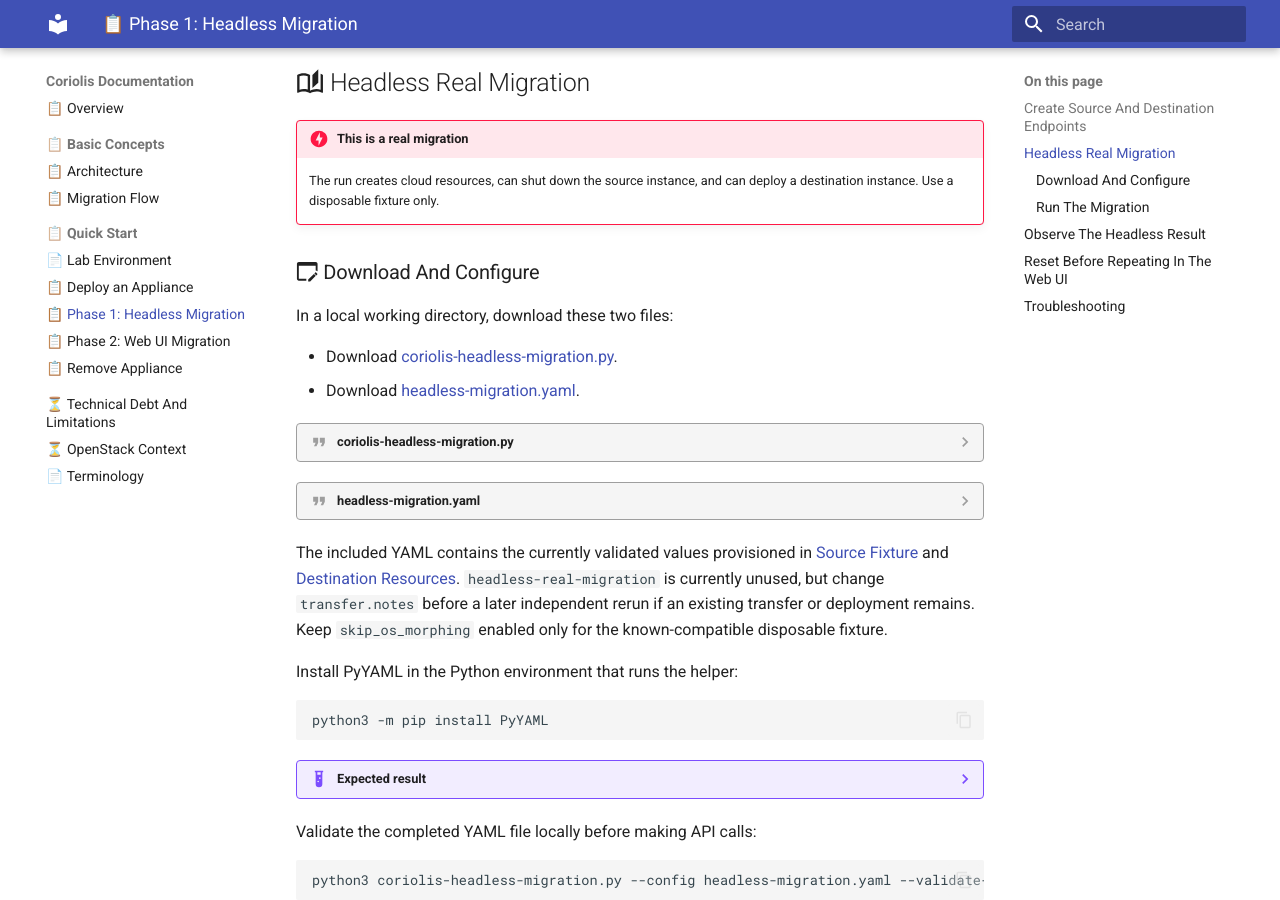
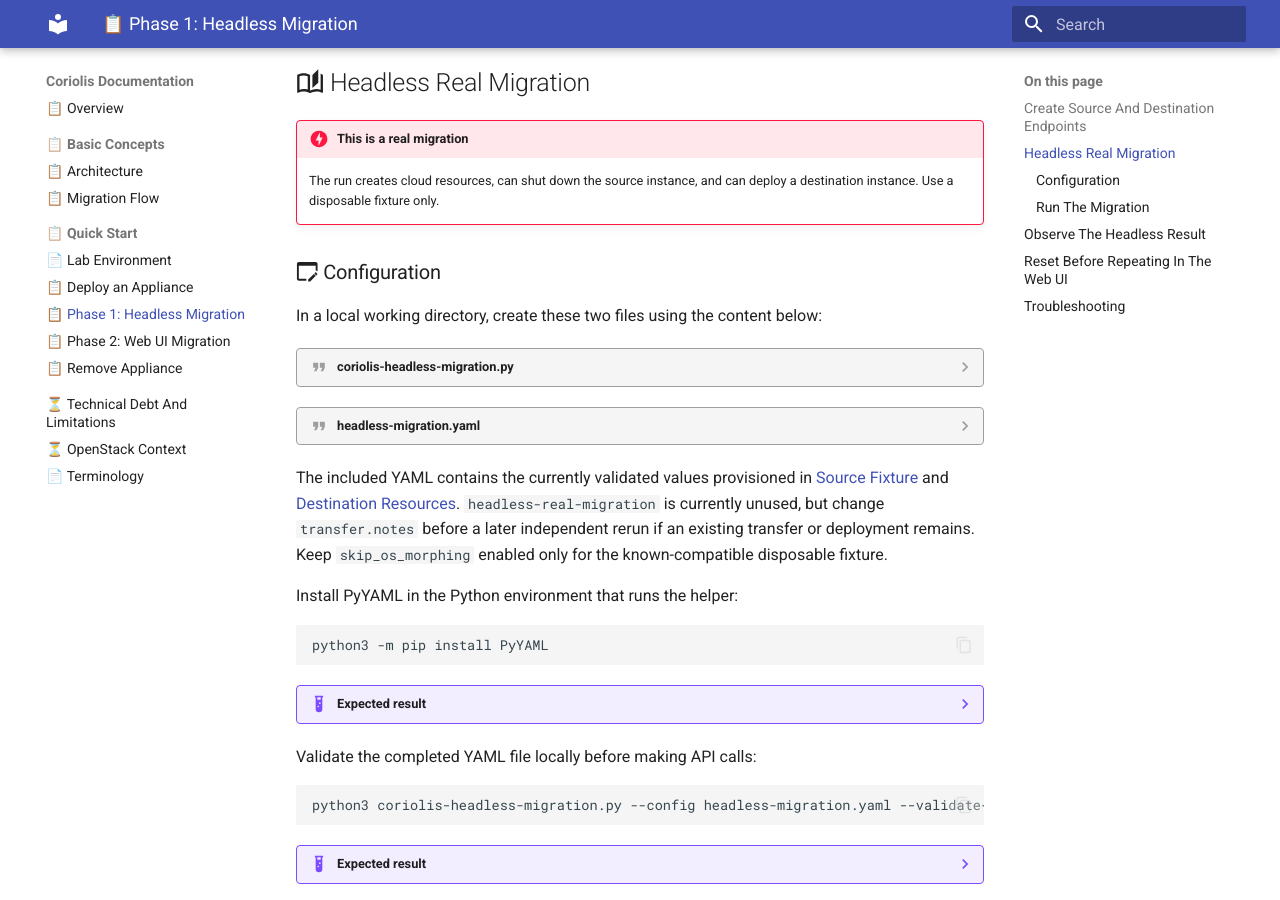
Before and after one commit to radumoisan/coriolis, an MkDocs documentation site: the page built from docs/headless-migration.md, in a window 1280 px wide and 900 px high, scrolled down 1511 px. Built offline with MkDocs 1.6.1 and Material for MkDocs 9.7.7, drawn with Linux system fonts in a browser that asks for light colours.

Commit message:
Simplify headless migration configuration

````diff
--- a/docs/headless-migration.md
+++ b/docs/headless-migration.md
@@ -39,12 +39,9 @@
 !!! danger "This is a real migration"
     The run creates cloud resources, can shut down the source instance, and can deploy a destination instance. Use a disposable fixture only.
 
-### :material-application-edit-outline: Download And Configure
+### :material-application-edit-outline: Configuration
 
-In a local working directory, download these two files:
-
-- Download [coriolis-headless-migration.py](assets/scripts/coriolis-headless-migration.py).
-- Download [headless-migration.yaml](assets/manifests/headless-migration.yaml).
+In a local working directory, create these two files using the content below:
 
 ??? quote "coriolis-headless-migration.py"
 
@@ -62,7 +59,7 @@
 
 Install PyYAML in the Python environment that runs the helper:
 
-<!-- Install the YAML dependency for the downloaded helper. -->
+<!-- Install the YAML dependency for the helper. -->
 ```bash
 python3 -m pip install PyYAML
 ```
@@ -75,7 +72,7 @@
 
 Validate the completed YAML file locally before making API calls:
 
-<!-- Validate the completed YAML file with the downloaded helper. -->
+<!-- Validate the completed YAML file with the helper. -->
 ```bash
 python3 coriolis-headless-migration.py --config headless-migration.yaml --validate-config
 ```
````
